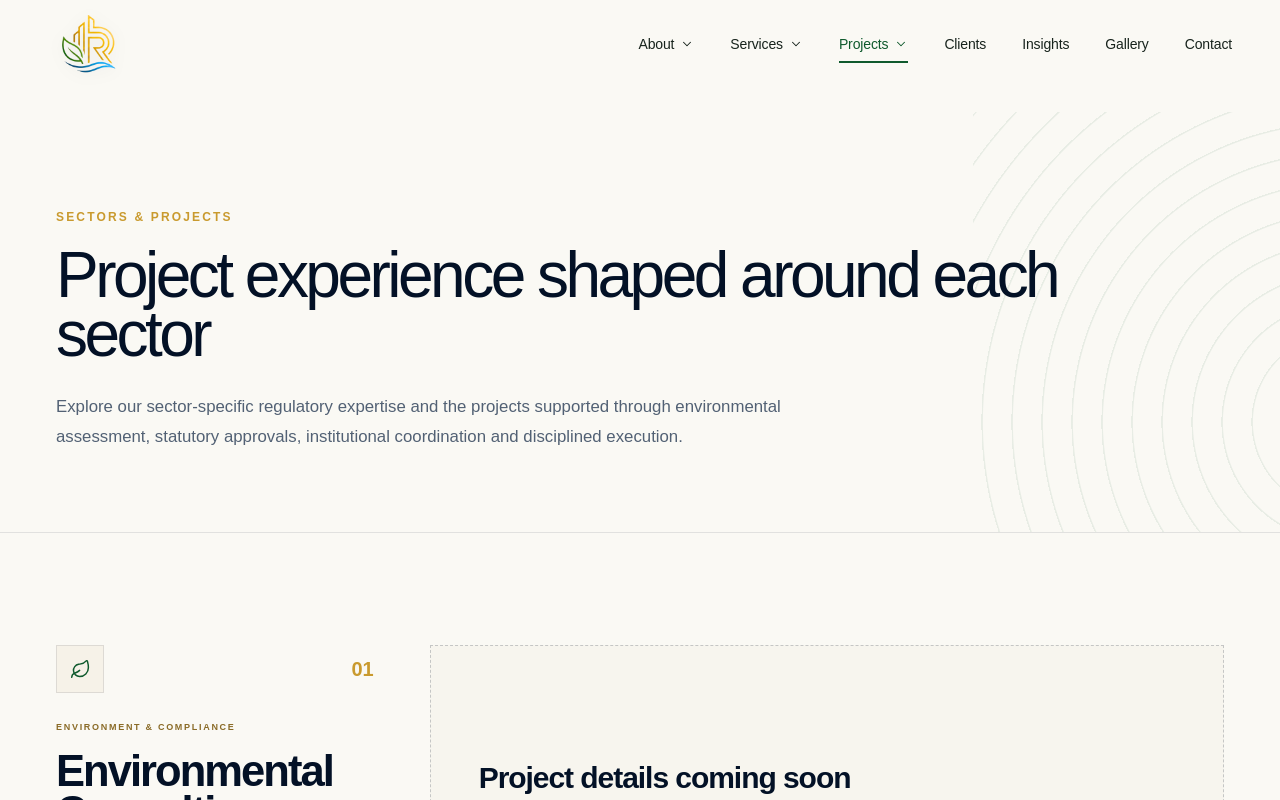
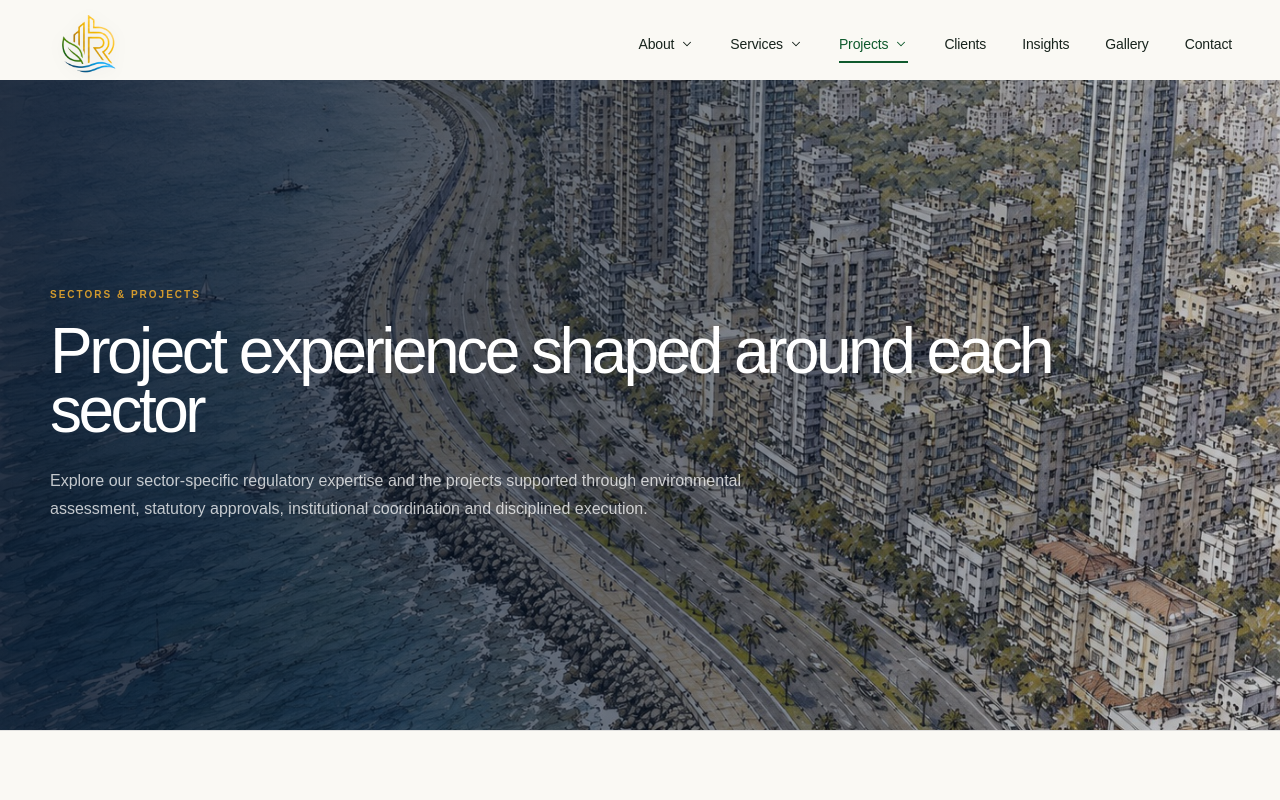
Before and after one commit to sohammj/Redimension-Realty, a Next.js app: page /projects in a window 1280 px wide. Shown: the top 800 px of the page. Built offline with nearby package versions, Linux system fonts and the light colour scheme.

Commit message:
fx to projects and contacts

```diff
--- a/app/projects/page.tsx
+++ b/app/projects/page.tsx
@@ -206,62 +206,30 @@ function ProjectCard({ project }: { project: Project }) {
 
 export default function ProjectsBySectorPage() {
   return (
-    <main className="bg-[#faf9f4] pt-28">
-      <section className="relative isolate overflow-hidden px-5 pb-16 pt-16 sm:px-7 sm:pb-20 sm:pt-20 lg:px-10 lg:pt-24">
-        <div
-          aria-hidden="true"
-          className="pointer-events-none absolute right-0 top-0 hidden h-[620px] w-[24%] opacity-[0.11] lg:block"
-          style={{
-            backgroundImage:
-              "repeating-radial-gradient(circle at 120% 50%, transparent 0 28px, rgba(15,90,45,0.7) 29px 30px)",
-          }}
-        />
+    <main className="bg-[#faf9f4] pt-20">
+      <section
+        className="relative min-h-[650px] overflow-hidden bg-cover bg-center"
+        style={{ backgroundImage: "url('/images/bg1.jpg')" }}
+      >
+        {/* Dark gradient overlay */}
+        <div className="absolute inset-0 bg-gradient-to-r from-[#031126]/85 via-[#031126]/55 to-[#031126]/20" />
 
-        <div className="container-shell relative z-10">
+        <div className="container-shell relative z-10 flex min-h-[650px] items-center">
           <div className="max-w-6xl">
-            <p className="eyebrow">Sectors & Projects</p>
-            <h1 className="mt-5 max-w-5xl font-[var(--font-cormorant)] text-[clamp(2.8rem,5vw,5.3rem)] font-medium leading-[0.92] tracking-[-0.055em] text-[#031126]">
+            <p className="text-[10px] font-bold uppercase tracking-[0.2em] text-[#d29a2e]">
+              Sectors & Projects
+            </p>
+
+            <h1 className="mt-5 max-w-5xl font-[var(--font-cormorant)] text-[clamp(2.8rem,5vw,5.3rem)] font-medium leading-[0.92] tracking-[-0.055em] text-white">
               Project experience shaped around each sector
             </h1>
-            <p className="section-subtitle mt-7 max-w-3xl">
+
+            <p className="mt-7 max-w-3xl text-[16px] leading-7 text-white/75">
               Explore our sector-specific regulatory expertise and the projects
               supported through environmental assessment, statutory approvals,
               institutional coordination and disciplined execution.
             </p>
           </div>
-
-          {/* <nav
-            aria-label="Browse projects by sector"
-            className="mt-12 grid gap-px overflow-hidden border border-[#031126]/10 bg-[#031126]/10 sm:grid-cols-2 lg:grid-cols-3"
-          >
-            {sectors.map((sector, index) => {
-              const Icon = sector.icon;
-              const projectCount = projectsForSector(sector).length;
-              return (
-                <Link
-                  key={sector.id}
-                  href={`#${sector.id}`}
-                  className="group flex items-center gap-4 bg-[#fffdf9] p-5 transition hover:bg-[#f1e6b8] sm:p-6"
-                >
-                  <span className="grid h-11 w-11 shrink-0 place-items-center border border-[#031126]/10 bg-[#f6f2e8] text-[#0f5a2d]">
-                    <Icon size={20} strokeWidth={1.7} />
-                  </span>
-                  <span className="min-w-0 flex-1">
-                    <span className="block text-[8px] font-bold uppercase tracking-[0.18em] text-[#8a6b27]">
-                      {String(index + 1).padStart(2, "0")} · {projectCount} {projectCount === 1 ? "project" : "projects"}
-                    </span>
-                    <span className="mt-1 block font-[var(--font-cormorant)] text-xl font-semibold leading-tight text-[#031126]">
-                      {sector.name}
-                    </span>
-                  </span>
-                  <ArrowRight
-                    size={17}
-                    className="shrink-0 transition-transform group-hover:translate-x-1"
-                  />
-                </Link>
-              );
-            })}
-          </nav> */}
         </div>
       </section>
 
```
Also changed, not shown: app/contact-us/page.tsx (+42 -40 lines), public/images/bg1.jpg (added).
